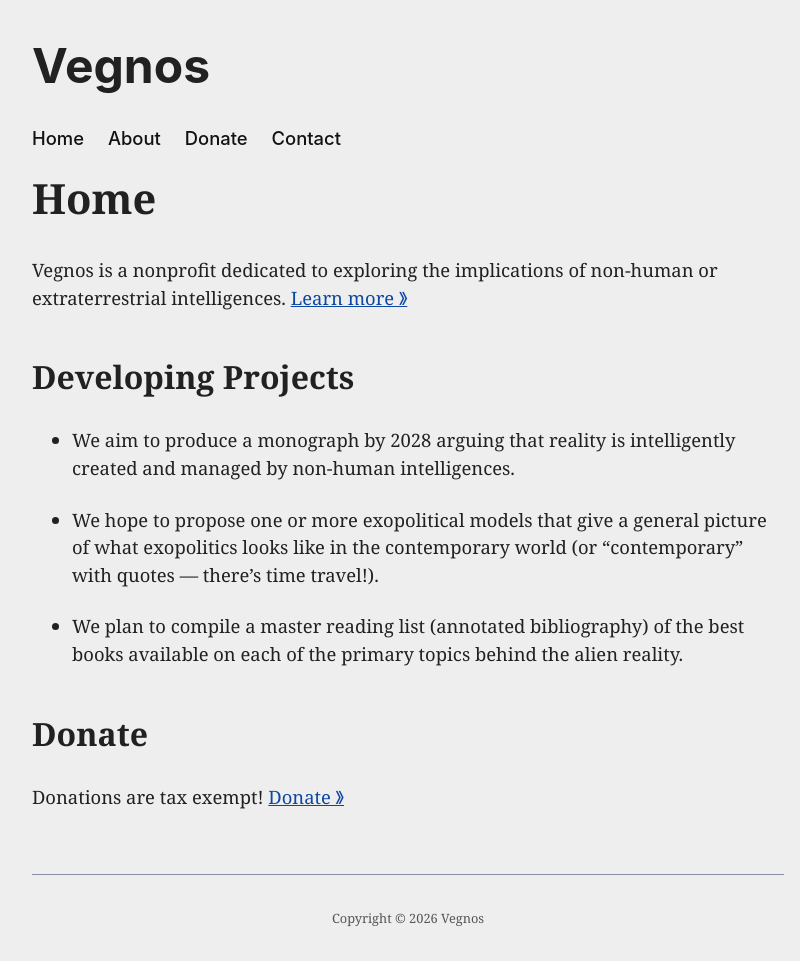
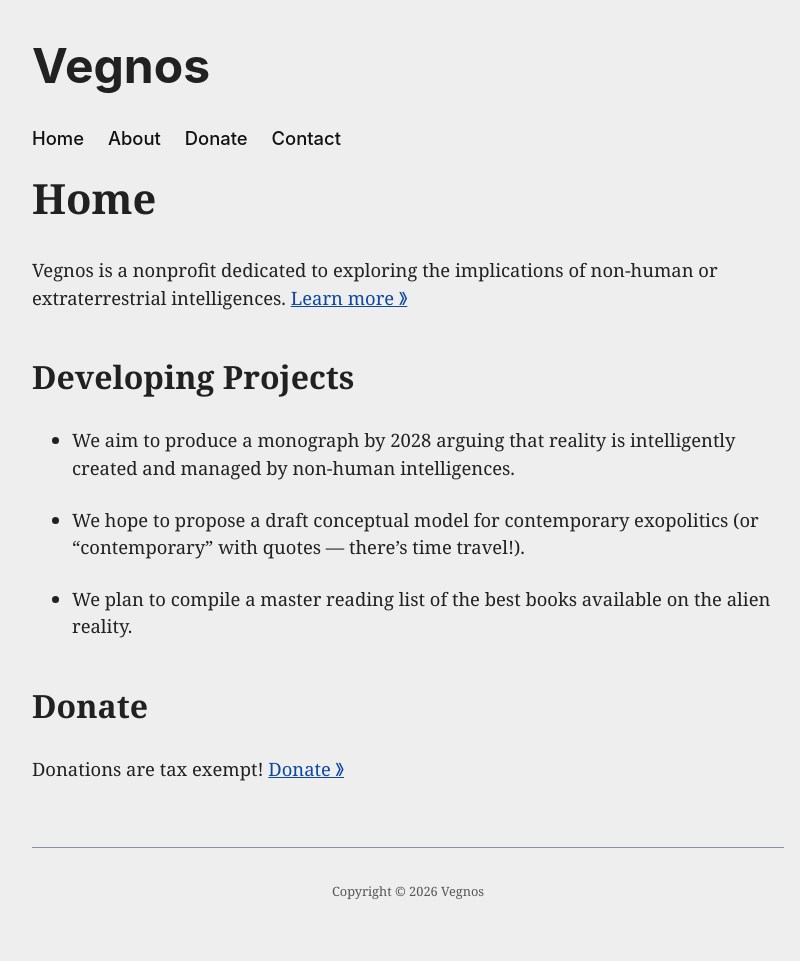
Before and after one commit to jklmnop10/vegnos, a Jekyll site: the page built from index.md, in a window 1280 px wide. Shown: the whole page, without its empty margins (232-1032 px from the left). Built offline with Jekyll 4.4.1, drawn with Linux system fonts in a browser that asks for light colours; after the commit the page ends 933 px from its top, so only the background shows below that.

Commit message:
Update index.md

```diff
--- a/index.md
+++ b/index.md
@@ -9,9 +9,9 @@ Vegnos is a nonprofit dedicated to exploring the implications of non-human or ex
 
 * We aim to produce a monograph by 2028 arguing that reality is intelligently created and managed by non-human intelligences.
 
-* We hope to propose one or more exopolitical models that give a general picture of what exopolitics looks like in the contemporary world (or "contemporary" with quotes --- there's time travel!).
+* We hope to propose a draft conceptual model for contemporary exopolitics (or "contemporary" with quotes --- there's time travel!).
 
-* We plan to compile a master reading list (annotated bibliography) of the best books available on each of the primary topics behind the alien reality.
+* We plan to compile a master reading list of the best books available on the alien reality.
 
 ### Donate
 Donations are tax exempt! [Donate &#x300B;](/donate)
```
